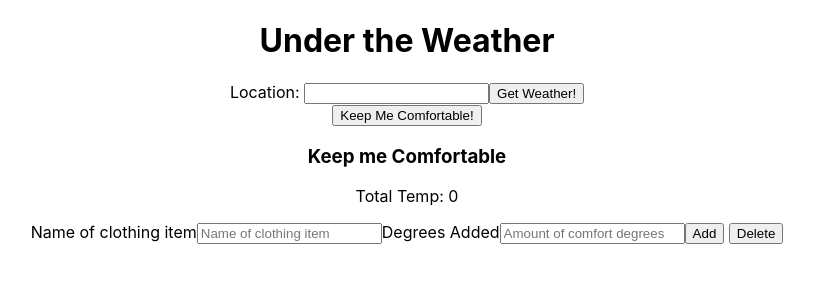
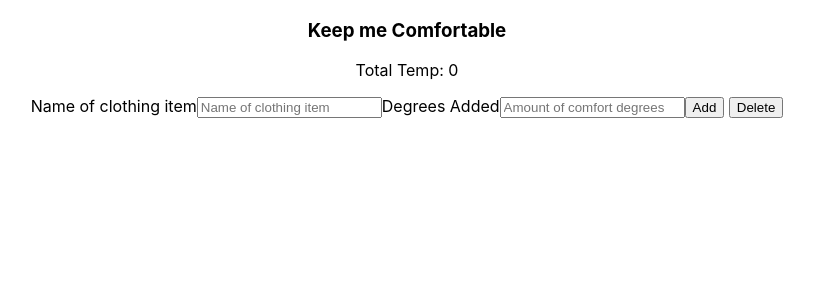
Before and after one commit to krogowsk531/under-the-weather, a React (Create React App) app: page /comfort in a window 1280 px wide. Shown: the top 300 px of the page, without its empty margins (233-1047 px from the left). Built offline with nearby package versions, Linux system fonts and the light colour scheme.

Commit message:
Add router imports

```diff
--- a/package.json
+++ b/package.json
@@ -8,6 +8,7 @@
     "@testing-library/user-event": "^12.2.0",
     "react": "^17.0.1",
     "react-dom": "^17.0.1",
+    "react-router-dom": "^5.2.0",
     "react-scripts": "4.0.0",
     "web-vitals": "^0.2.4"
   },
--- a/src/App/App.js
+++ b/src/App/App.js
@@ -5,6 +5,7 @@
 import SearchBar from '../SearchBar/SearchBar.js'
 import Comfort from '../Comfort/Comfort.js'
 import ComfortForm from '../ComfortForm/ComfortForm.js'
+import { Route } from 'react-router-dom'
 // import List from '../List/List.js'
 
 
@@ -39,10 +40,12 @@
   render() {
     return (
       <div className='App'>
-        <h1>Under the Weather</h1>
-        <SearchBar updateAppLocation={this.updateAppLocation}/>
-        <Weather weatherForecast={this.state.weatherForecast}/>
-        <button>Keep Me Comfortable!</button>
+        <Route exact path='/'>
+          <h1>Under the Weather</h1>
+          <SearchBar updateAppLocation={this.updateAppLocation}/>
+          <Weather weatherForecast={this.state.weatherForecast}/>
+          <button>Keep Me Comfortable!</button>
+        </Route>
         <Comfort />
         <ComfortForm />
       </div>
--- a/src/index.js
+++ b/src/index.js
@@ -3,11 +3,12 @@
 import './index.css';
 import App from './App/App';
 import reportWebVitals from './reportWebVitals';
+import { BrowserRouter } from 'react-router-dom'
 
 ReactDOM.render(
-  <React.StrictMode>
+  <BrowserRouter>
     <App />
-  </React.StrictMode>,
+  </BrowserRouter>,
   document.getElementById('root')
 );
 
```
Also changed, not shown: 1 other file (tests, documents, lock files or other folders).
